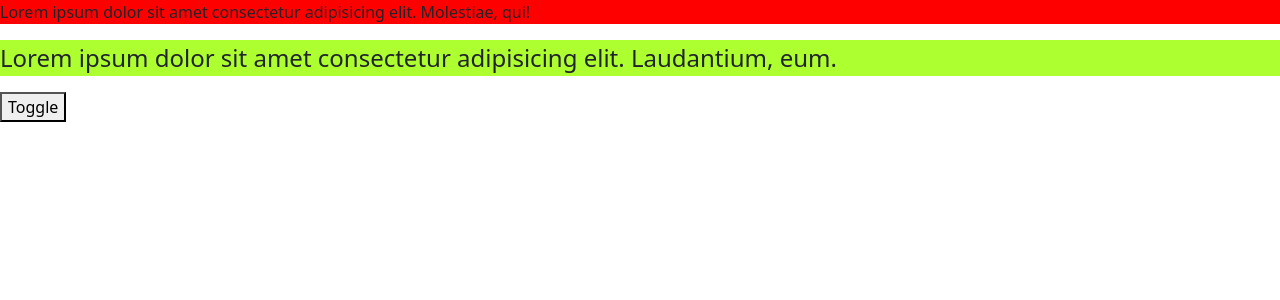
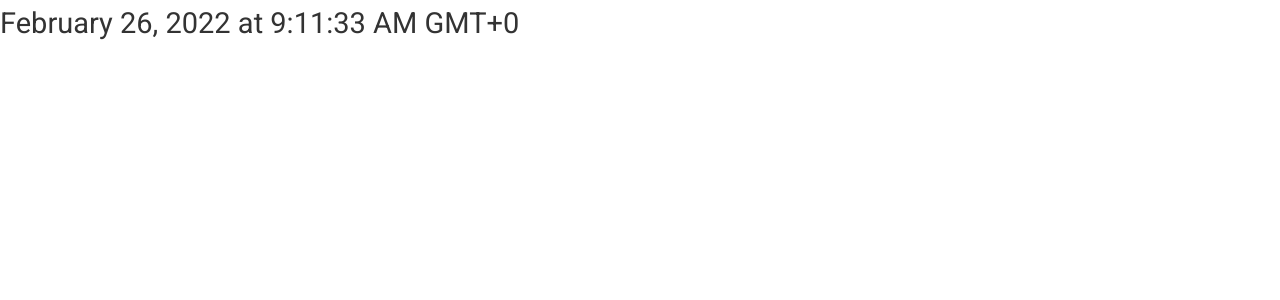
Before and after one commit to RML908/RML908, an Angular app: page /bing-map/ in a window 1280 px wide. Shown: the top 300 px of the page. Built offline with nearby package versions, Linux system fonts and the light colour scheme.

Commit message:
lesson3.1

```diff
--- a/src/app/app.component.html
+++ b/src/app/app.component.html
@@ -1,8 +1,31 @@
-<P class="red">
-    Lorem ipsum dolor sit amet consectetur adipisicing elit. Molestiae, qui!</P>
-<p class="blue">Lorem ipsum dolor sit amet consectetur adipisicing elit. Laudantium, eum.</p>
+<p style="color:  solid green; font-size: 29px;">
+    {{now | date: 'long' }}
+</p>
+<!-- <ul>
+    <li *ngFor="let post of person">
+        <P>{{post.title}} <b> {{post.author}}</b></P>
+        <ul>
+            <li *ngFor=" let comment of post.comments">
+                <small>{{comment.name}}</small>
+                <p>{{comment.text}}</p>
+            </li>
+        </ul>
+    </li>
+</ul> -->
 
-<button (click)="toggle = !toggle">Toggle</button>
+
+<!-- <button (click)="toggle = !toggle">Toggle</button>
+<button (click)="toggle= 1111">default</button>
+
+<div [ngSwitch]="toggle">
+
+    <p *ngSwitchCase="true" class="red">Lorem ipsum dolor sit amet consectetur adipisicing elit. Exercitationem, non? Reiciendis placeat quis inventore a aperiam maiores nisi ducimus. Non dolore et porro aperiam suscipit! Perspiciatis illo enim voluptate nobis!</p>
+    <p *ngSwitchCase="false" class="blue">Lorem ipsum dolor sit amet consectetur adipisicing elit. Exercitationem, non? Reiciendis placeat quis inventore a aperiam maiores nisi ducimus. Non dolore et porro aperiam suscipit! Perspiciatis illo enim voluptate nobis!</p>
+    <p *ngSwitchDefault>Lorem ipsum</p>
+</div> -->
+<!-- <ng-template #blueP>
+    <p *ngIf="toggle" class="blue">ID</p>
+</ng-template> -->
 <!-- <p [class.blue]="!backgroundToggle" [class.red]="backgroundToggle">Lorem ipsum dolor sit amet consectetur adipisicing elit. Sint, hic.</p> -->
 
 <!-- <p [ngClass]="{
--- a/src/app/app.component.ts
+++ b/src/app/app.component.ts
@@ -1,7 +1,8 @@
 import { HtmlParser } from '@angular/compiler';
 import { Component } from '@angular/core';
 import { inject } from '@angular/core/testing';
-import { getTargetElement, querySelector, targetTouches } from '@syncfusion/ej2-angular-maps';
+import { querySelector } from '@syncfusion/ej2-angular-maps';
+// import { getTargetElement, querySelector, targetTouches } from '@syncfusion/ej2-angular-maps';
 // import { setTimeout } from 'timers';
 
 @Component({
@@ -11,7 +12,21 @@ import { getTargetElement, querySelector, targetTouches } from '@syncfusion/ej2-
 })
 
 export class AppComponent {
-  backgroundToggle: boolean
+toggle:any ;
+now: Date= new Date()
+arr= [1,2,3,4,5,6,7]
+
+person = [
+  {title: 'Post 1', author: "Rafayel", comments:[
+  {name: "Rafayel", text:"hello Rafayel"},
+  {surname: " mayilyan", text: "your surname"},
+]},
+{title: 'Post 1', author: "Rafayel", comments:[
+  {name: "Max", text:"hello Rafayel"},
+  {surname: " Jones", text: "your surname"},
+]}
+]
+// blueP = ('#blueP')
   // backgroundToggle= false;
  title: string = '';
 // onInput(event:any){
--- a/src/styles.css
+++ b/src/styles.css
@@ -1,16 +1,82 @@
 /* You can add global styles to this file, and also import other style files */
 
 @import "~bootstrap/dist/css/bootstrap.css";
-.red {
-    background-color: red;
+@import url('https://fonts.googleapis.com/css?family=Roboto');
+* {
+    box-sizing: border-box;
+    margin: 0;
+    padding: 0;
 }
 
-.green {
-    /* background-color: green; */
-    color: rebeccapurple;
-    border: beige solid;
+body {
+    font-family: 'Roboto', sans-serif;
+    font-size: 1rem;
+    line-height: 1.6;
+    background-color: #fff;
+    color: #333;
 }
 
-.green-text {
-    color: yellow;
+.container {
+    max-width: 1000px;
+    margin: 0 auto;
+    padding-top: 1rem;
 }
+
+a {
+    text-decoration: none;
+}
+
+a:hover {
+    color: #666;
+}
+
+ul {
+    list-style: none;
+}
+
+img {
+    width: 100%;
+}
+
+.btn {
+    display: inline-block;
+    background: #333333;
+    color: #fff;
+    padding: 0.4rem 1.3rem;
+    font-size: 1rem;
+    border: none;
+    cursor: pointer;
+    margin-right: 0.5rem;
+    transition: opacity 0.2s ease-in;
+    outline: none;
+}
+
+.btn:hover {
+    opacity: 0.8;
+}
+
+.form-control {
+    display: block;
+    margin-top: 0.3rem;
+}
+
+.card {
+    padding: 1rem;
+    border: #ccc 1px dotted;
+    margin: 0.7rem 0;
+}
+
+input,
+select,
+textarea {
+    display: block;
+    width: 100%;
+    padding: 0.4rem;
+    font-size: 1.2rem;
+    border: 1px solid #ccc;
+    margin: 1.2rem 0;
+}
+
+hr {
+    margin: .5rem 0;
+}
```
